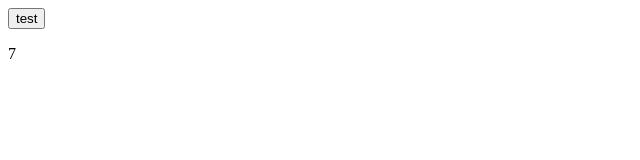
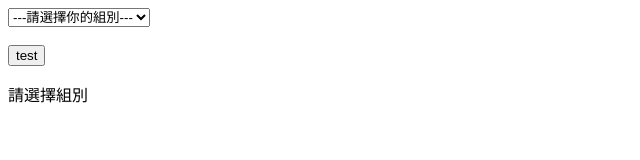
Before and after one commit to 0917962306/demo, a plain HTML site: page index.html in a window 1280 px wide. Both pictures are taken after a click on the button "test". Shown: the whole page, without its empty margins (0-640 px from the left). Drawn offline with Linux system fonts and the light colour scheme.

Commit message:
index add screen

```diff
--- a/index.html
+++ b/index.html
@@ -3,17 +3,39 @@
 <head>
   <meta charset="UTF-8">
   <meta http-equiv="X-UA-Compatible">
-  <meta name="viewport" content="width=device-width, initial-scale=1.0, user-scalable=no, minimum-scale=1.0, maximum-scale=1.0"">
+  <meta name="viewport" content="width=device-width, initial-scale=1.0, user-scalable=no, minimum-scale=1.0, maximum-scale=1.0">
   <title>Document</title>
   <script>
+      function get_value() {
+        document.getElementById("result").innerHTML = document.getElementById("teams").value
+    }
     function getRandomInt() {
-	    r= Math.floor(Math.random() *7)+1;
-      document.getElementById("randomResult").innerHTML= r;
+      team_check = document.getElementById("teams").value;
+      if (team_check == 0){
+        document.getElementById("randomResult").innerHTML="請選擇組別";
+      }
+      else{
+        document.getElementById("randomResult").innerHTML=team_check;
+        r= Math.floor(Math.random() *7)+1;
+        document.getElementById("randomResult").innerHTML= r;
+      }
     }
   </script>
 </head>
+<form >
+  <select id="teams" name="teamlist" onchange="get_value()">
+    <option value="0">---請選擇你的組別---</option>
+    <option value="1">第一組</option>
+    <option value="2">第二組</option>
+    <option value="3">第三組</option>
+    <option value="4">第四組</option>
+    <option value="5">第五組</option>
+  </select>
+</form>
+</br>
 <body>
   <button onclick="getRandomInt()">test</button>
   <p id="randomResult"></p>
+
 </body>
 </html>
```
